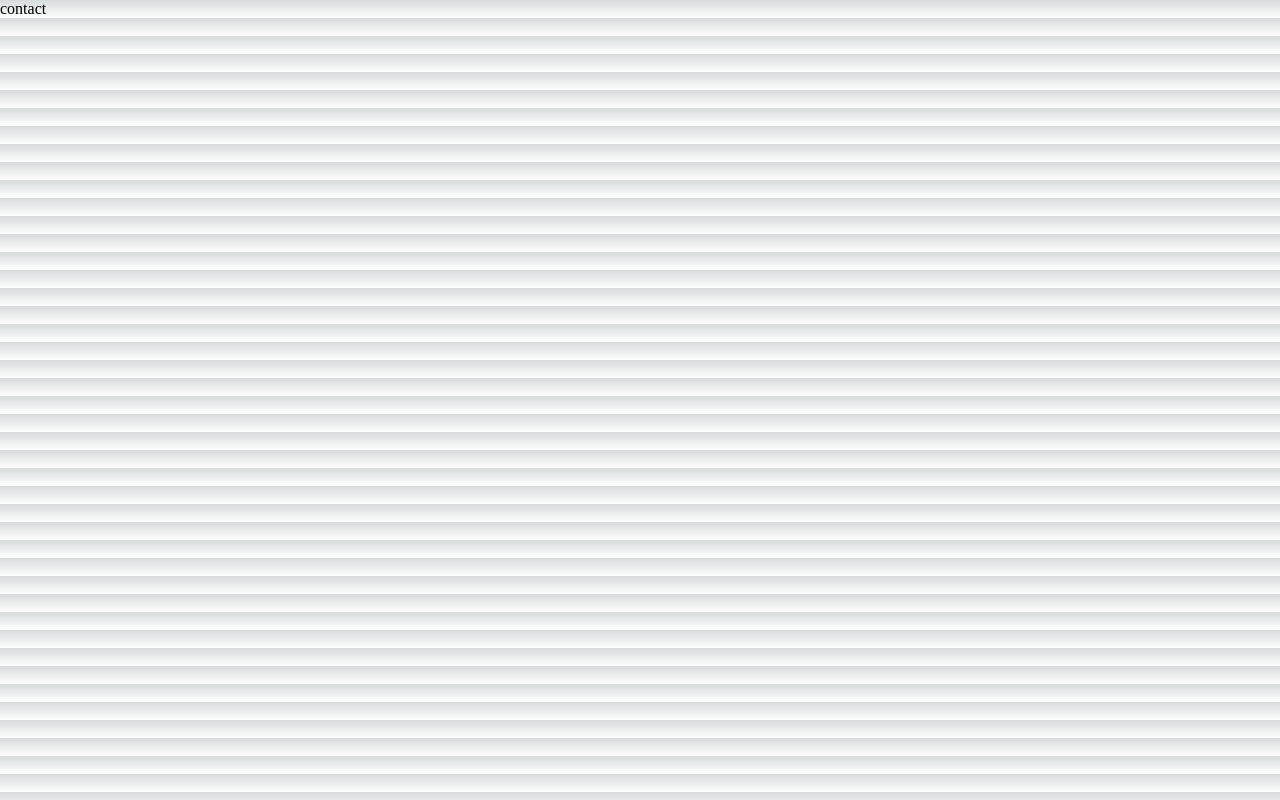
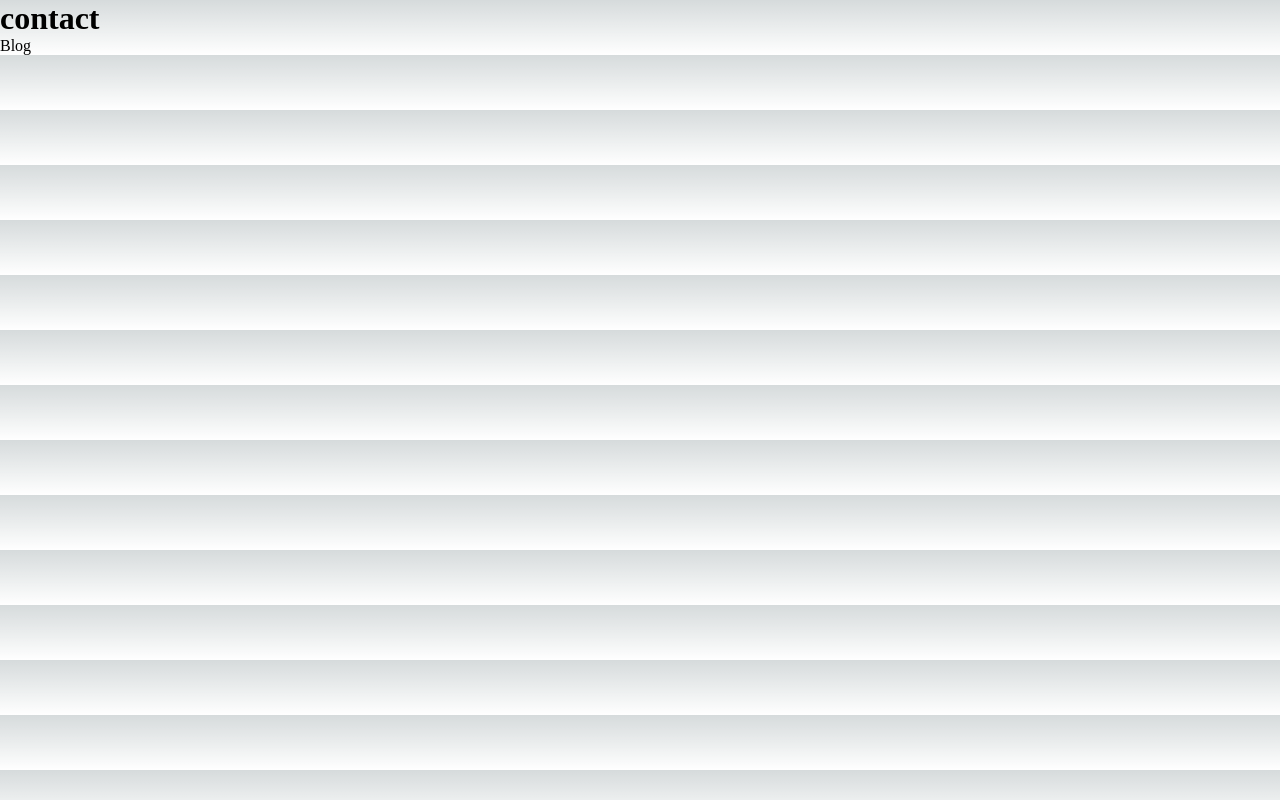
Before and after one commit to tobsirl/next-personal-blog, a Next.js app: page /contact in a window 1280 px wide. Built offline with nearby package versions, Linux system fonts and the light colour scheme.

Commit message:
Next Personal Blog Link

```diff
--- a/app/contact/page.tsx
+++ b/app/contact/page.tsx
@@ -1,5 +1,12 @@
+import Link from 'next/link'
+
 export default function Contact() {
   return (
-    <div>contact</div>
+    <div>
+      <h1>contact</h1>
+      <Link href="/blog">
+        <a>Blog</a>
+      </Link>
+    </div>
   )
 }
```
